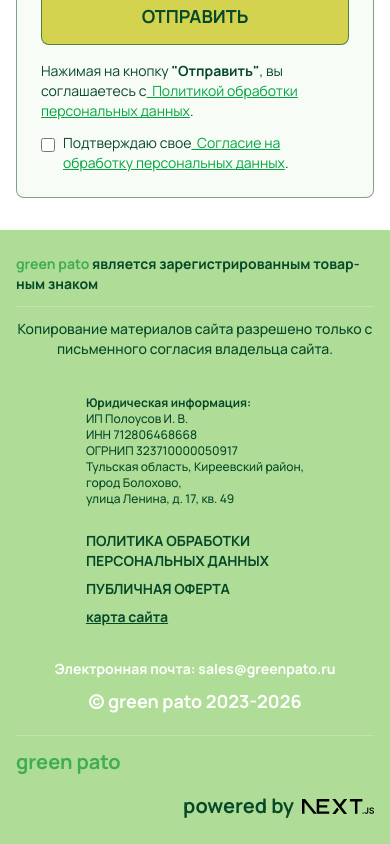
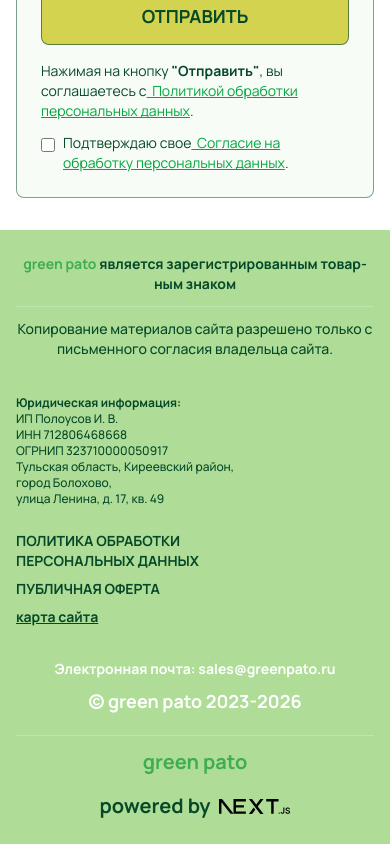
Before and after one commit to yuthala/gp-vps, a Next.js app: page / in a window 390 px wide. Shown: the part 9366-10210 px from the top of the page. Built offline with nearby package versions, Linux system fonts and the light colour scheme; no server answers; a web font is replaced by a local one.

Commit message:
fix: footer ui fixes

```diff
--- a/app/ui/footer/Footer.tsx
+++ b/app/ui/footer/Footer.tsx
@@ -13,7 +13,7 @@ export default function Footer() {
 
           {/* Section 1 */}
           <div className="border-b border-white/20 pb-3 text-foreground">
-            <p className="text-sm md:text-base lg:text-lg">
+            <p className="text-sm md:text-base lg:text-lg text-center">
               <span className="text-(--secondary)">green pato</span> является зарегистрированным товарным знаком
             </p>
           </div>
@@ -24,10 +24,9 @@ export default function Footer() {
               Копирование материалов сайта разрешено только с письменного согласия владельца сайта.
             </p>
           </div>
-
 					{/* Section 3 - Responsive columns */}
-          <div className="grid grid-cols-1 sm:grid-cols-2 gap-6 py-3 text-foreground">
-            <div>
+					<div className="w-full grid grid-cols-1 sm:grid-cols-2 gap-6 py-3 text-foreground">
+						<div className="sm:justify-self-start">
 							<p className="text-xs md:text-sm font-medium">
 								<span className="font-bold">Юридическая информация:</span>
 								<br />ИП Полоусов И. В.
@@ -38,7 +37,7 @@ export default function Footer() {
 								<br />улица Ленина, д. 17, кв. 49
 							</p>
 						</div>
-            <div className="flex flex-col gap-2">
+						<div className="flex flex-col gap-2 sm:justify-self-end">
 							<Link
 								href="/pdf/policy.pdf"
 								className="text-sm md:text-base uppercase hover:underline hover:opacity-80 transition w-fit"
@@ -67,13 +66,13 @@ export default function Footer() {
           </div>
 
           {/* Section 5 - 2 columns with align-center */}
-					<div className="w-full grid grid-cols-1 sm:grid-cols-2 gap-4 pt-3 border-t border-white/20 items-center">
+					<div className="w-full grid grid-cols-1 sm:grid-cols-2 gap-4 pt-3 border-t border-white/20 items-center justify-items-center sm:justify-items-start">
 						<div>
 							<Link href="/" onClick={() => window.scrollTo({ top: 0, behavior: 'smooth' })} className="text-xl text-(--secondary) font-bold">
 								green pato
 							</Link>
 						</div>
-							<div className="flex items-center justify-end w-full">
+						<div className="flex items-center justify-center sm:justify-end w-full">
 							<span className="text-xl text-foreground">powered by</span>
 							<Image
 								src="/icons/next.svg"
```
Lines whose indentation alone changed are shown as unchanged.
